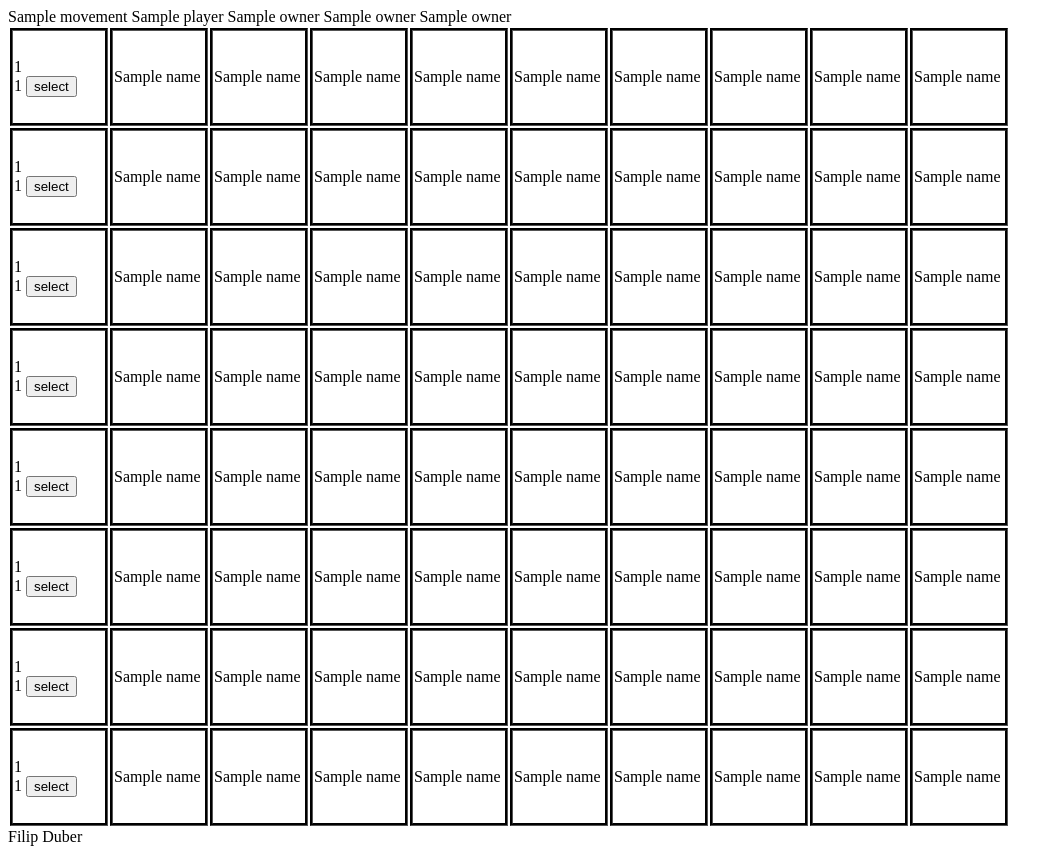
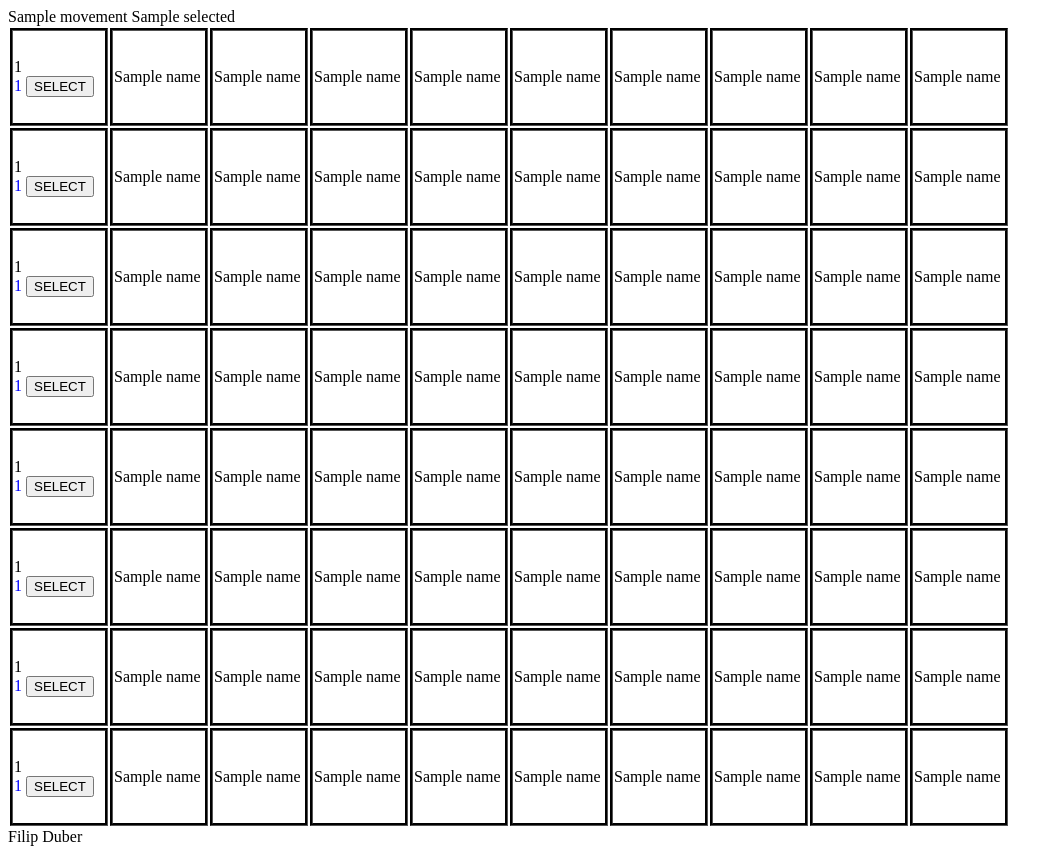
Before and after one commit to FD-Development/QuadTers, a Flask app: template templates/game.html in a window 1280 px wide. Shown: the whole page, without its empty margins (0-1063 px from the left). Run offline with Flask 2, Linux system fonts and the light colour scheme; the template is opened without the code that fills it: most values are stand-ins (such as "Sample title", 1, 10 or a date in 2020).

Commit message:
Pawn colors

```diff
--- a/static/style.css
+++ b/static/style.css
@@ -3,3 +3,11 @@
     width: 90px;
     height: 90px;
 }
+
+#red{
+    color: red;
+}
+
+#blue{
+    color:blue;
+}
--- a/templates/game.html
+++ b/templates/game.html
@@ -4,11 +4,10 @@
 
 {% block content %}
     {% block board %}
+        {% block debug %}
         {{ movement }}
-        {{ game.player }}
-        {{ game.board.gameboard[0][0][1].owner }}
-        {{ game.board.gameboard[0][1][1].owner }}
-        {{ game.board.gameboard[7][0][1].owner }}
+        {{ game.selected}}
+        {% endblock %}
         <table id="gameboard">
             {% for y in range(8) %}
             <tr>
@@ -19,24 +18,27 @@
 
                     <!--Pawn movement-->
                     {% if (y,x) in movement%}
-                        <form method="get">
+                        <form method="post">
                         <input type="hidden" name='action' value='move'>
                         <input type="hidden" name='y' value={{ y }}>
                         <input type="hidden" name='x' value={{ x }}>
-                        <input type="submit" value="MOVE">
+                        <input type="submit" value="MOVE" >
                         </form>
                     {% endif %}
                     <!--Pawn action/info-->
                     {% if game.board.gameboard[y][x][1]%}
-                        <form method="post">
-
+                        {% if game.board.gameboard[y][x][1].owner == game.players[0] %}
+                        <form method="post" id="red">
+                        {% else %}
+                            <form method="post" id="blue">
+                        {% endif %}
                         {{game.board.gameboard[y][x][1]}}
 
                         <!--Pawn selection-->
                         <input type="hidden" name='action' value='select'>
                         <input type="hidden" name='y' value={{ y }}>
                         <input type="hidden" name='x' value={{ x }}>
-                        <input type="submit" value="select">
+                        <input type="submit" value="SELECT" >
 
                         </form>
                     {% endif %}
```
